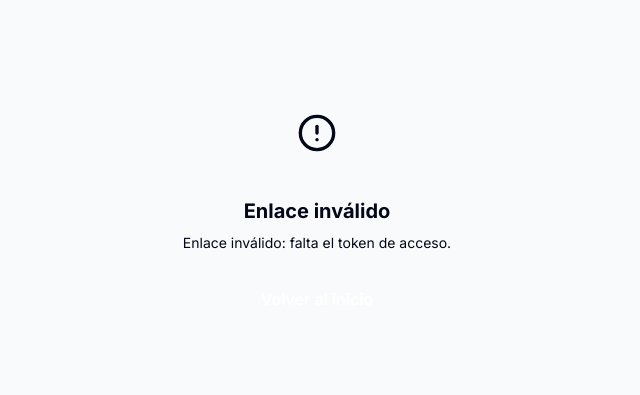
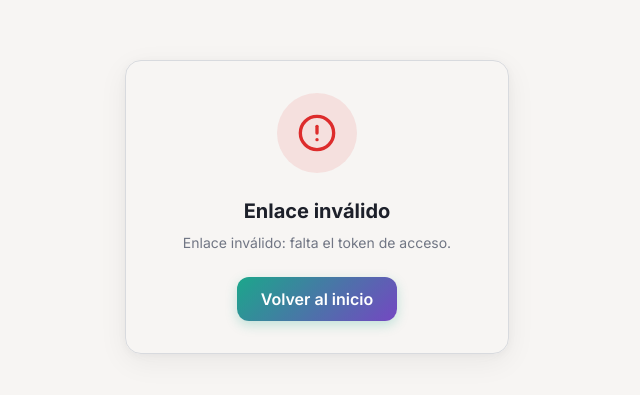
Before and after one commit to LeonardoPS1/consultorio-medico, a Next.js app in the folder dashboard/: page /portal/verify in a window 1280 px wide. Shown: the part 193-588 px from the top of the page, without its empty margins (320-960 px from the left). Built offline with nearby package versions, Linux system fonts and the light colour scheme; no server answers.

Commit message:
feat(portal): polish final — dark mode fix + build verify
- Added .portal-layout class to landing and verify pages for CSS variable scope
- Full production build: 0 errors, all 14 portal pages compile correctly
- Portal redesign COMPLETE: 7 fases entregadas

```diff
--- a/dashboard/app/portal/(public)/page.tsx
+++ b/dashboard/app/portal/(public)/page.tsx
@@ -262,7 +262,7 @@ export default function PortalLogin() {
   /* ════════════════════════════════════════ Landing ════ */
   return (
     <div
-      className="min-h-screen flex flex-col relative overflow-hidden"
+      className="min-h-screen flex flex-col relative overflow-hidden portal-layout"
       style={{ background: 'hsl(var(--portal-bg))' }}
     >
       {/* Ambient gradient orbs */}
--- a/dashboard/app/portal/(public)/verify/page.tsx
+++ b/dashboard/app/portal/(public)/verify/page.tsx
@@ -81,7 +81,7 @@ function PortalVerifyContent() {
 
   return (
     <div
-      className="min-h-screen flex items-center justify-center p-4"
+      className="min-h-screen flex items-center justify-center p-4 portal-layout"
       style={{ background: 'hsl(var(--portal-bg))' }}
     >
       <div
```
